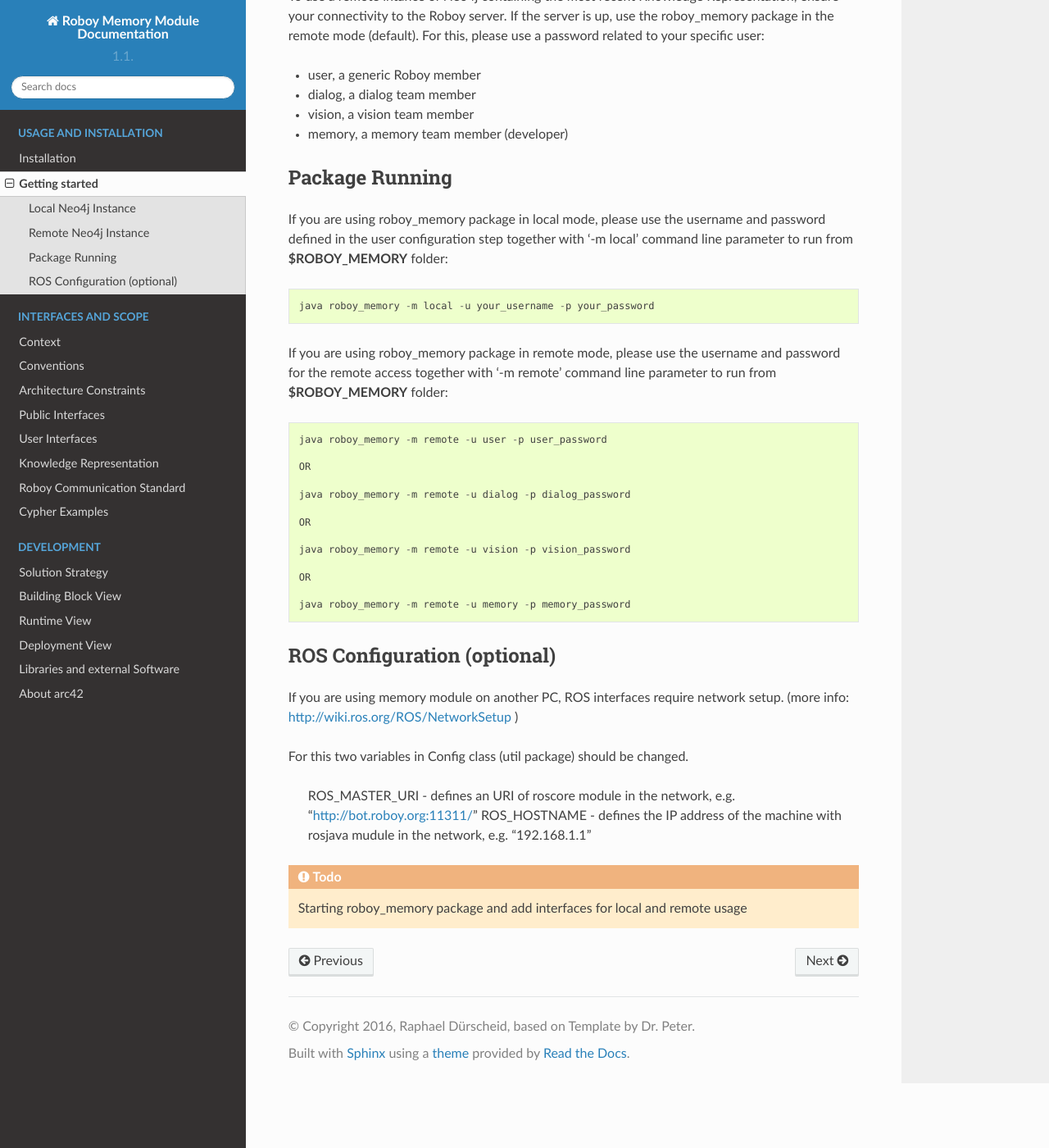
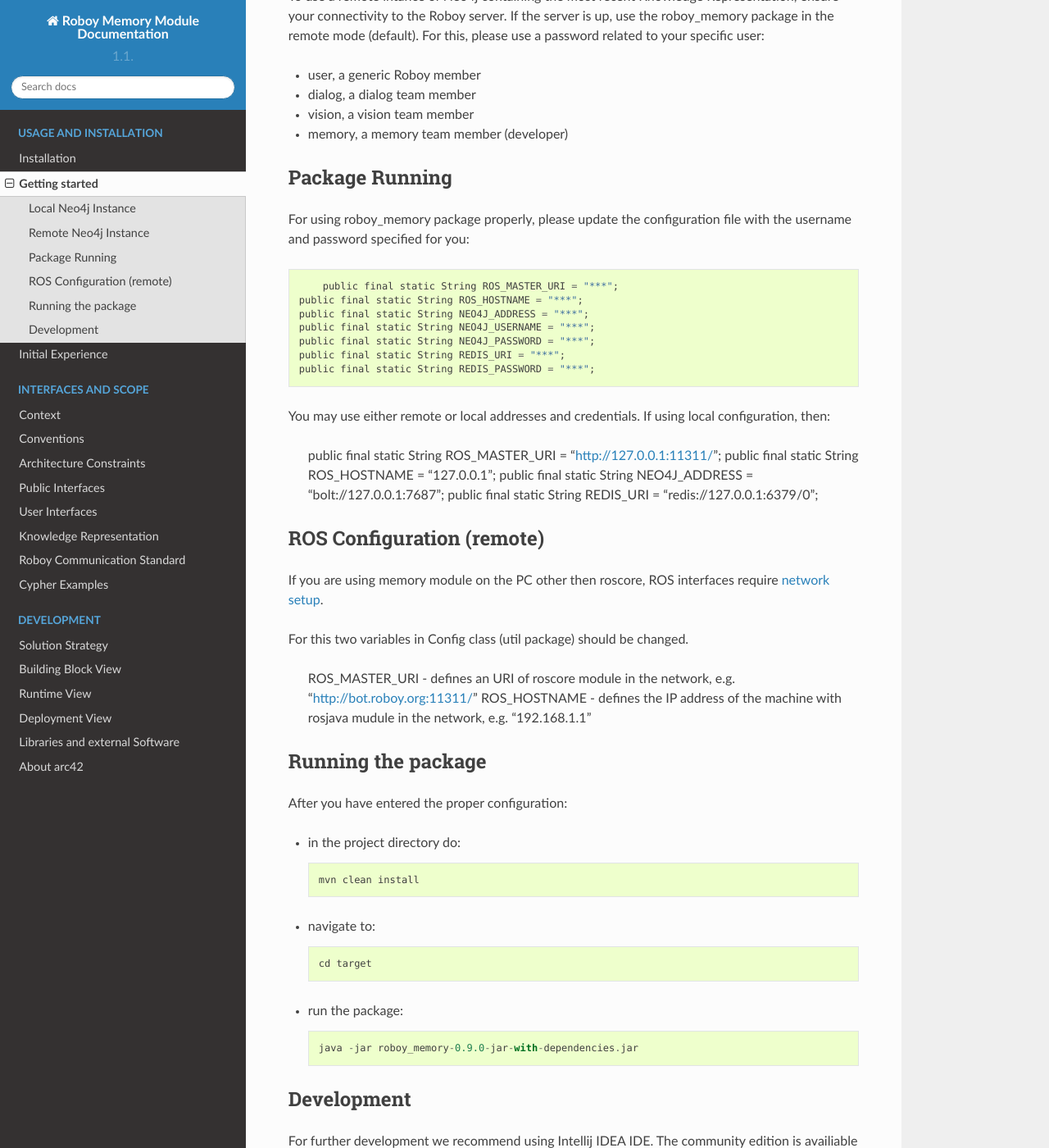
Before and after one commit to Roboy/memory, a Sphinx documentation site: the page built from docs/Usage/1_getting_started.rst, in a window 1280 px wide and 1400 px high, scrolled down 939 px. Shown: the whole window at 82% size. Built offline with Sphinx 7.4.7 and the Read the Docs theme 2.0.0, drawn with Linux system fonts in a browser that asks for light colours; some of the changed text lies outside the part shown.

Commit message:
Modified pom to allow Java MANIFEST in jars. Added info on installation and running to docs

```diff
--- a/docs/Usage/1_getting_started.rst
+++ b/docs/Usage/1_getting_started.rst
@@ -2,6 +2,7 @@
 
 Getting started
 ===============
+
 
 Local Neo4j Instance
 --------------------------------------------------
@@ -26,11 +27,11 @@ To start using your local Neo4j instance:
 
 - run (username and password should be the same as in the previous step)::
 
-	./populate.sh -u your_username -p your_password
+	./fetch_db.sh -u your_username -p your_password
 
 - wait the script to execute.
 
-This would populate the database with the intial Knowledge Representation data.
+This would populate the database with the initial Knowledge Representation data.
 
 
 Remote Neo4j Instance
@@ -49,31 +50,28 @@ For this, please use a password related to your specific user:
 Package Running
 --------------------------------------------------
 
-If you are using roboy_memory package in local mode, please use the username and password defined in the user configuration step together with '-m local' command line parameter to run from **$ROBOY_MEMORY** folder::
+For using roboy_memory package properly, please update the configuration file with the username and password specified for you::
 
-	java roboy_memory -m local -u your_username -p your_password
+	public final static String ROS_MASTER_URI = "***";
+    public final static String ROS_HOSTNAME = "***";
+    public final static String NEO4J_ADDRESS = "***";
+    public final static String NEO4J_USERNAME = "***";
+    public final static String NEO4J_PASSWORD = "***";
+    public final static String REDIS_URI = "***";
+    public final static String REDIS_PASSWORD = "***";
 
-If you are using roboy_memory package in remote mode, please use the username and password for the remote access together with '-m remote' command line parameter to run from **$ROBOY_MEMORY** folder::
+You may use either remote or local addresses and credentials. If using local configuration, then:
 
-	java roboy_memory -m remote -u user -p user_password
-
-	OR
-
-	java roboy_memory -m remote -u dialog -p dialog_password
-
-	OR
-
-	java roboy_memory -m remote -u vision -p vision_password
-
-	OR
-
-	java roboy_memory -m remote -u memory -p memory_password
+    public final static String ROS_MASTER_URI = "http://127.0.0.1:11311/";
+    public final static String ROS_HOSTNAME = "127.0.0.1";
+    public final static String NEO4J_ADDRESS = "bolt://127.0.0.1:7687";
+    public final static String REDIS_URI = "redis://127.0.0.1:6379/0";
 
 
-ROS Configuration (optional)
+ROS Configuration (remote)
 ---------------------------------------------------
 
-If you are using memory module on another PC, ROS interfaces require network setup. (more info: http://wiki.ros.org/ROS/NetworkSetup )
+If you are using memory module on the PC other then roscore, ROS interfaces require `network setup <http://wiki.ros.org/ROS/NetworkSetup>`_.
 
 For this two variables in Config class (util package) should be changed.
 
@@ -81,5 +79,28 @@ For this two variables in Config class (util package) should be changed.
     ROS_HOSTNAME - defines the IP address of the machine with rosjava mudule in the network, e.g. "192.168.1.1"
 
 
-.. todo::
-  Starting roboy_memory package and add interfaces for local and remote usage
+Running the package
+---------------------------------------------------
+
+After you have entered the proper configuration:
+
+- in the project directory do::
+
+	mvn clean install
+
+- navigate to::
+
+    cd target
+
+- run the package::
+
+    java -jar roboy_memory-0.9.0-jar-with-dependencies.jar
+
+
+Development
+--------------------------------------------------
+
+For further development we recommend using Intellij IDEA IDE.
+The community edition is availiable here: `Download IDEA <https://www.jetbrains.com/idea/download/>`_.
+
+If you are eligible, we suggest applying for this package containing the full versions of JetBrains software `Free for Students <https://www.jetbrains.com/student/>`_.
--- /dev/null
+++ b/docs/Usage/2_initial_experience.rst
@@ -0,0 +1,2 @@
+Initial Experience
+==================
```
Also changed, not shown: docs/Usage/0_installation.rst (+16 -4 lines), pom.xml (+40 -3 lines).
